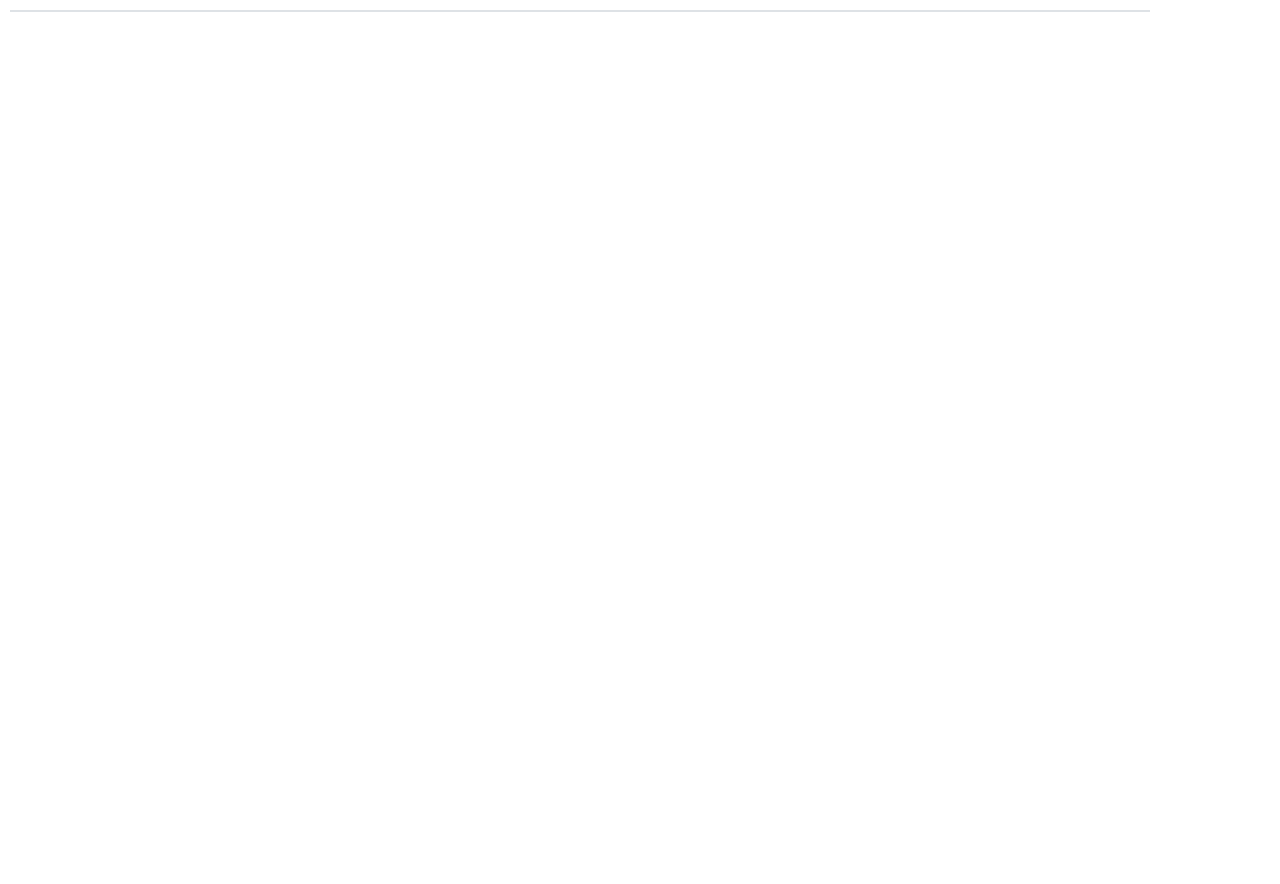
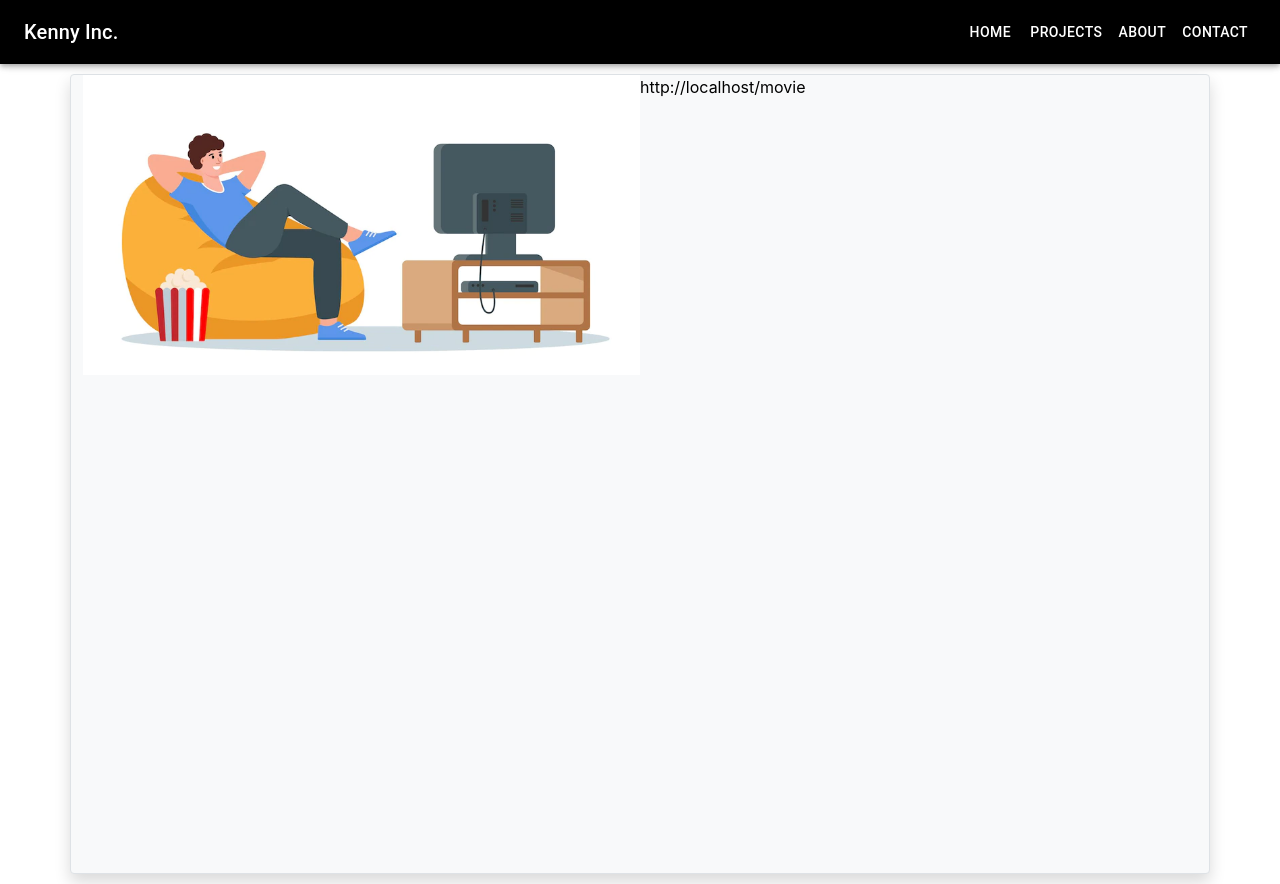
Before and after one commit to kenicodex/kenny_portfolio, a React (Create React App) app: page /movie in a window 1280 px wide. Before the commit the page ends 800 px from the top, so only its background shows below. Built offline with nearby package versions, Linux system fonts and the light colour scheme.

Commit message:
created moivies

```diff
--- a/src/components/Movies/Movies.jsx
+++ b/src/components/Movies/Movies.jsx
@@ -8,7 +8,7 @@ function Movies(params) {
     useEffect(() => {
         setMove(movies.movies)
     }, [move])
-    const card = { height: 200, border: "2", borderRadius: "10px", position: "relative", }
+    const card = { height: 200, cursor:"pointer", position: "relative", }
     return (
         <Box>
             <Navbar />
@@ -19,7 +19,8 @@ function Movies(params) {
             }}>
                 <Box>
                     <Slide direction="down" in={true} timeout={2000}>
-                        <Typography component="div" fontSize={{ xs: "30px", lg: "60px" }} sx={{ mt: "150px"}} color="black" component='span'>Kenny Inc Movies</Typography></Slide>
+                        <Typography component="div" fontSize={{ xs: "30px", lg: "60px" }} sx={{ mt: "150px" }} color="black" >Kenny Inc Movies</Typography>
+                    </Slide>
                     <Typography color="black">
                         A project to created to show case a fake movie website
                     </Typography></Box>
@@ -31,21 +32,15 @@ function Movies(params) {
                 gridTemplateColumns: { xs: "repeat(3, auto)", lg: "repeat(7, auto)" }, gridGap: "10px"
             }} className="bg-light">
 
-                {move.map(({ id, title, posterUrl, year }) => {
-                    // var tester = new Image();
-                    // tester.src = posterUrl
-                    // tester.addEventListener('load', () => {
-                    if (year > 2000) {
+                {move.filter(x => x.year > 2000 ).map(({ id, title, posterUrl, year }) => {
                     return (
-                            <Box sx={card} className="border shadow bg-white">
+                        <Box sx={card} className="border rounded shadow bg-white" onClick={()=>{window.location.assign('/movie?id='+id+"-"+title)}}>
                             <img src={posterUrl} alt="network" width="100%" height="100%" className="rounded" />
                             <Typography sx={{ position: "absolute", top: "60%", pl: "5px", fontSize: "16px", fontWeight: "600", color: "white" }}>
                                 {title} {year}
                             </Typography>
                         </Box>
                     )
-                    }
-                    // })
                 })}
             </Box>
         </Box>
--- a/src/components/Movies/movie.jsx
+++ b/src/components/Movies/movie.jsx
@@ -1,10 +1,27 @@
 import { Box } from '@mui/system'
-import React from 'react'
-function Movie (){
+import React, { useEffect } from 'react'
+import Navbar from "../../Semantics/Navbar.tsx";
+import { movies } from './moviedata';
+function Movie() {
+    const [get, setGet] = React.useState("")
+    useEffect(() => {
+
+        // setGet(movies.movies[1])
+        setGet(window.location.href)
+    }, [get])
     return (
-        <Box sx={{m:"10px", border:"2px", width:"100%", height:""}} className="border container">
-
-        </Box>
+        <>
+            <Navbar />
+            <Box sx={{ my: "10px", border: "2px", width: "100%", height: "100vh", display: "flex", flexDirection: { xs: "column", lg: "row" }, justifyContent: "space-around" }}
+                className="border container rounded bg-light shadow">
+                <Box sx={{ width: "50%" }}>
+                    <img src={process.env.PUBLIC_URL + "images/watching.webp"} width="100%" alt="error" />
+                </Box>
+                <Box sx={{ width: "50%", color: "black" }} >
+                    {get}
+                </Box>
+            </Box>
+        </>
     )
 }
 export default Movie;
```
Also changed, not shown: 7 other files (tests, documents, lock files or other folders). Lines whose indentation alone changed are shown as unchanged.
